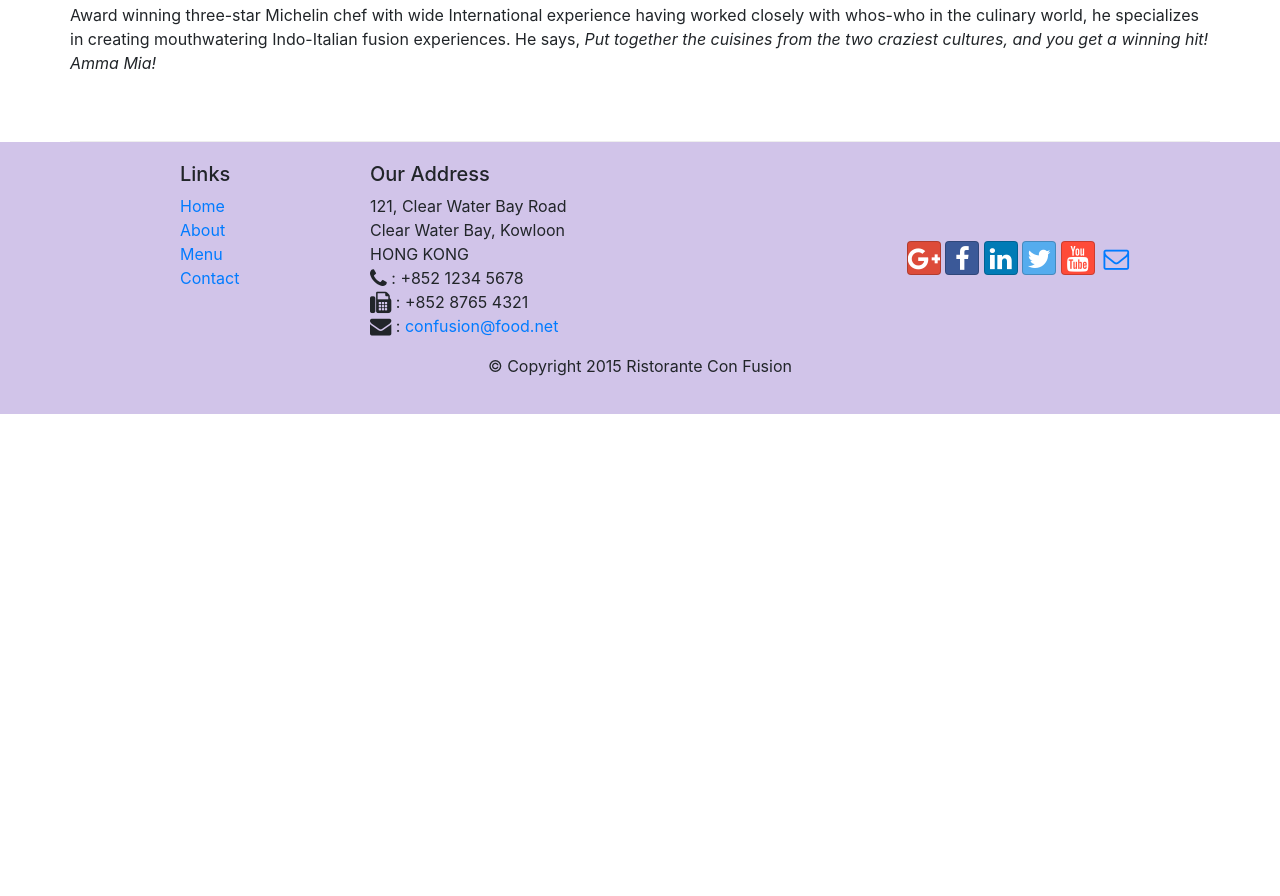
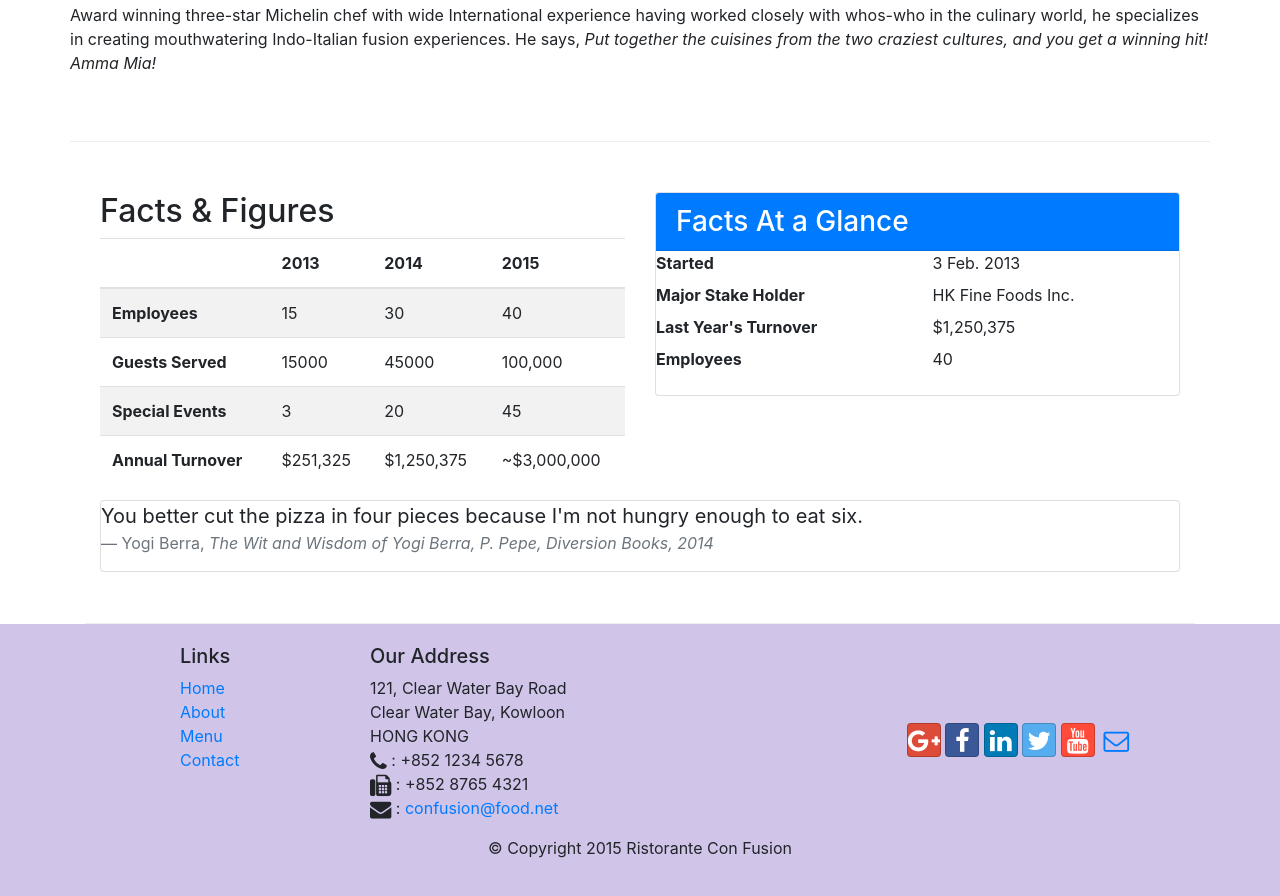
Before and after one commit to JamesAntonThompson/fsw-m1-w3-exercises, a website: page aboutus.html in a window 1280 px wide. Shown: the part 1336-2232 px from the top of the page. Before the commit the page ends 1750 px from the top, so only its background shows below. Drawn offline with nearby package versions, Linux system fonts and the light colour scheme.

Commit message:
tables and cards

```diff
--- a/aboutus.html
+++ b/aboutus.html
@@ -82,7 +82,78 @@
                 <p class="hidden-xs-down">Award winning three-star Michelin chef with wide International experience having worked closely with whos-who in the culinary world, he specializes in creating mouthwatering Indo-Italian fusion experiences. He says, <em>Put together the cuisines from the two craziest cultures, and you get a winning hit! Amma Mia!</em></p>
             </div>
        </div>
-
+        <div class="row row-content">
+            <div class="col-12 col-sm-6">
+                <h2>Facts &amp; Figures</h2>
+                <div class="table-responsive">
+                    <table class="table table-striped">
+                        <thead class="thead-inverse">
+                            <tr>
+                                <th>&nbsp;</th>
+                                <th>2013</th>
+                                <th>2014</th>
+                                <th>2015</th>
+                            </tr>
+                        </thead>
+                        <tbody>
+                            <tr>
+                                <th>Employees</th>
+                                <td>15</td>
+                                <td>30</td>
+                                <td>40</td>
+                            </tr>
+                            <tr>
+                                <th>Guests Served</th>
+                                <td>15000</td>
+                                <td>45000</td>
+                                <td>100,000</td>
+                            </tr>
+                            <tr>
+                                <th>Special Events</th>
+                                <td>3</td>
+                                <td>20</td>
+                                <td>45</td>
+                            </tr>
+                            <tr>
+                                <th>Annual Turnover</th>
+                                <td>$251,325</td>
+                                <td>$1,250,375</td>
+                                <td>~$3,000,000</td>
+                            </tr>
+                        </tbody>
+                    </table>
+                </div>
+            </div>
+            <div class="col-12 col-sm-6">
+                <div class="card">
+                    <h3 class="card-header bg-primary text-white">Facts At a Glance</h3>
+                    <div class="card-block">
+                        <dl class="row">
+                            <dt class="col-6">Started</dt>
+                            <dd class="col-6">3 Feb. 2013</dd>
+                            <dt class="col-6">Major Stake Holder</dt>
+                            <dd class="col-6">HK Fine Foods Inc.</dd>
+                            <dt class="col-6">Last Year's Turnover</dt>
+                            <dd class="col-6">$1,250,375</dd>
+                            <dt class="col-6">Employees</dt>
+                            <dd class="col-6">40</dd>
+                       </dl>
+                    </div>
+                </div>
+            </div>
+            <div class="col-12">
+                <div class="card card-block bg-faded">
+                    <blockquote class="blockquote">
+                        <p class="mb-0">You better cut the pizza in four pieces because I'm not hungry enough to eat six.</p>
+                        <footer class="blockquote-footer">Yogi Berra,
+                          <cite title="Source Title">The Wit and Wisdom of Yogi Berra, P. Pepe, Diversion Books, 2014</cite>
+                        </footer>
+                    </blockquote>
+                </div>
+            </div>
+            <div class="col-12 col-sm-3">
+            </div>
+       </div>
     </div>
 
     <footer class="footer">
```
